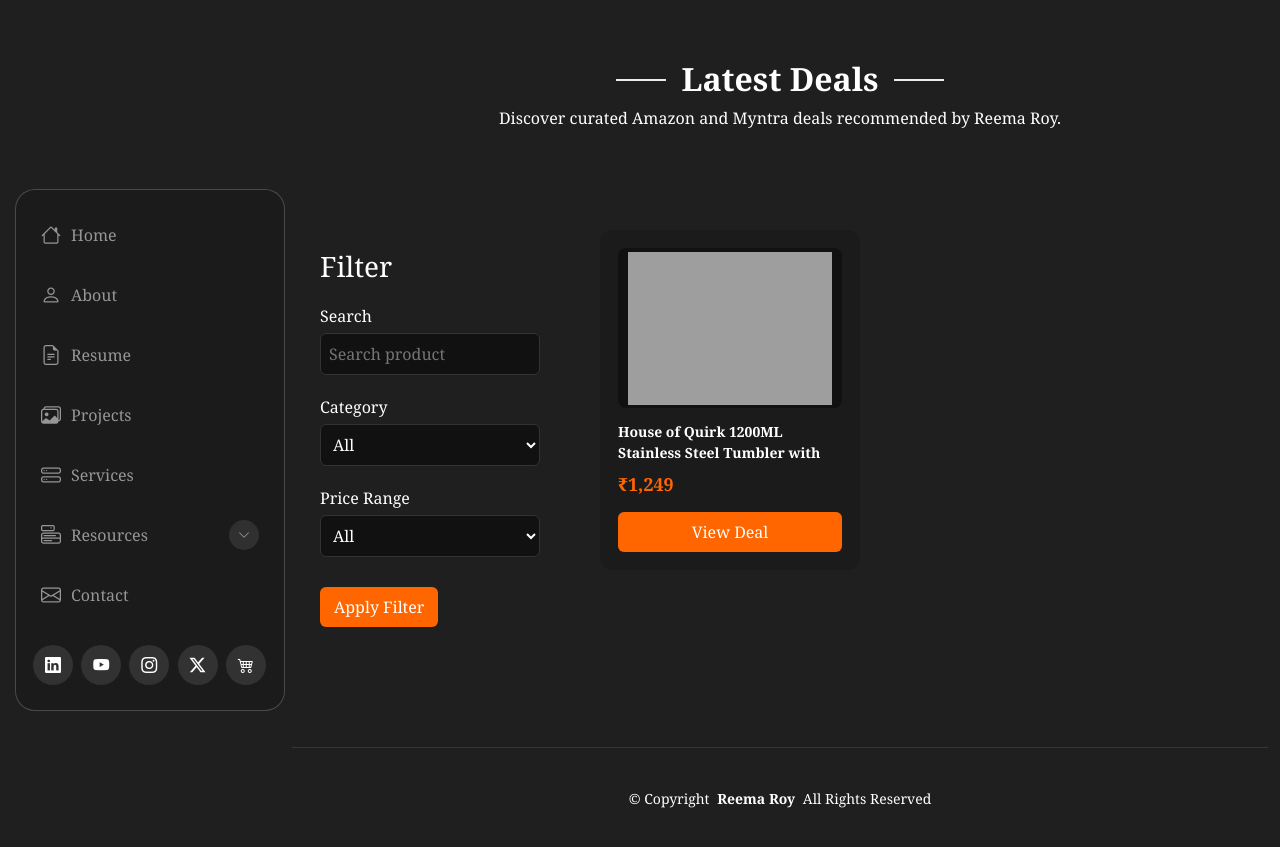
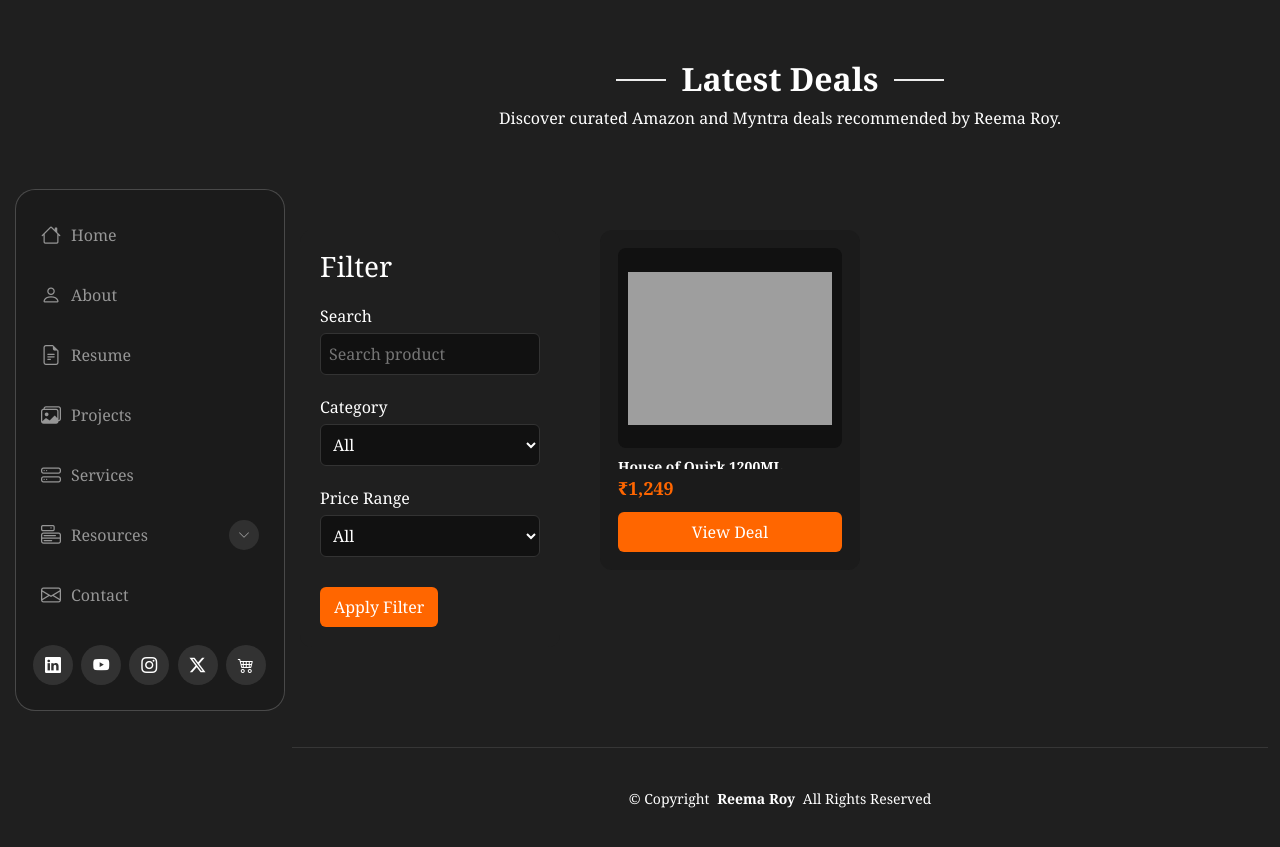
Before and after one commit to iamreemaroy/Reema-Roy, a Jekyll site: the page deals/index.html, which Jekyll copies as it is, in a window 1280 px wide. Shown: the top 847 px of the page. Built offline with Jekyll 4.4.1, drawn with Linux system fonts in a browser that asks for light colours; grey boxes are pictures that could not be loaded.

Commit message:
Update index.html

```diff
--- a/deals/index.html
+++ b/deals/index.html
@@ -98,7 +98,6 @@ box-shadow:0 10px 30px rgba(0,0,0,0.4);
 }
 
 .deal-img{
-height:160px;
 display:flex;
 align-items:center;
 justify-content:center;
```
